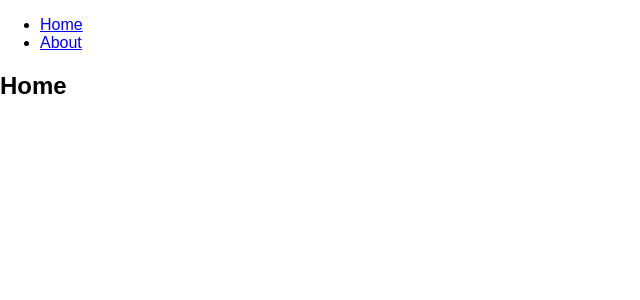
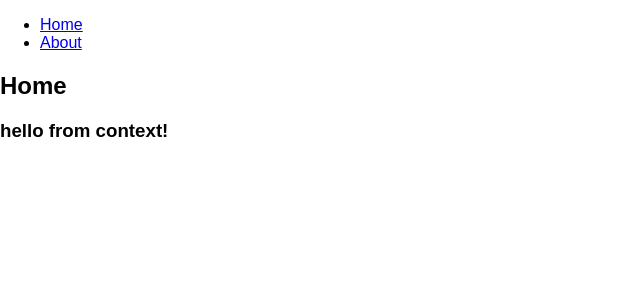
Before and after one commit to Dmitry16/react-hooks, a React (Create React App) app: page / in a window 1280 px wide. Shown: the top 300 px of the page, without its empty margins (0-640 px from the left). Built offline with nearby package versions, Linux system fonts and the light colour scheme.

Commit message:
useContext2

```diff
--- a/src/App.js
+++ b/src/App.js
@@ -1,7 +1,8 @@
-import React, { useContext } from 'react';
+import React from 'react';
 import { BrowserRouter as Router, Route, Link } from 'react-router-dom';
 import { Index } from './pages';
 import { About } from './pages/about';
+import { UserContext } from './UserContext';
 
 const AppRouter = () => {
 
@@ -18,9 +19,10 @@ const AppRouter = () => {
             </li>
           </ul>
         </nav>
-
-        <Route path="/" exact component={Index} />
-        <Route path="/about" exact component={About} />
+        <UserContext.Provider value="hello from context!">
+          <Route path="/" exact component={Index} />
+          <Route path="/about" exact component={About} />
+        </UserContext.Provider>
       </div>
     </Router>
   )
--- /dev/null
+++ b/src/UserContext.js
@@ -0,0 +1,3 @@
+import { createContext } from 'react';
+
+export const UserContext = createContext(0);
--- a/src/pages/about.js
+++ b/src/pages/about.js
@@ -1,6 +1,14 @@
-import React from 'react';
+import React, { Fragment, useContext } from 'react';
+import { UserContext } from '../UserContext';
 
 export const About = () => {
 
-  return <h2>About</h2>
+  const msg = useContext(UserContext);
+
+  return (
+    <Fragment>
+      <h2>About</h2>
+      <div>{ msg }</div>
+    </Fragment>
+  )
 }
--- a/src/pages/index.js
+++ b/src/pages/index.js
@@ -1,6 +1,14 @@
-import React from 'react';
+import React, { Fragment, useContext } from 'react';
+import { UserContext } from '../UserContext';
 
 export const Index = () => {
 
-  return <h2>Home</h2>
+  const msg = useContext(UserContext);
+
+  return (
+    <Fragment>
+      <h2>Home</h2>
+      <h3>{ msg }</h3>
+    </Fragment>
+  )
 }
```
